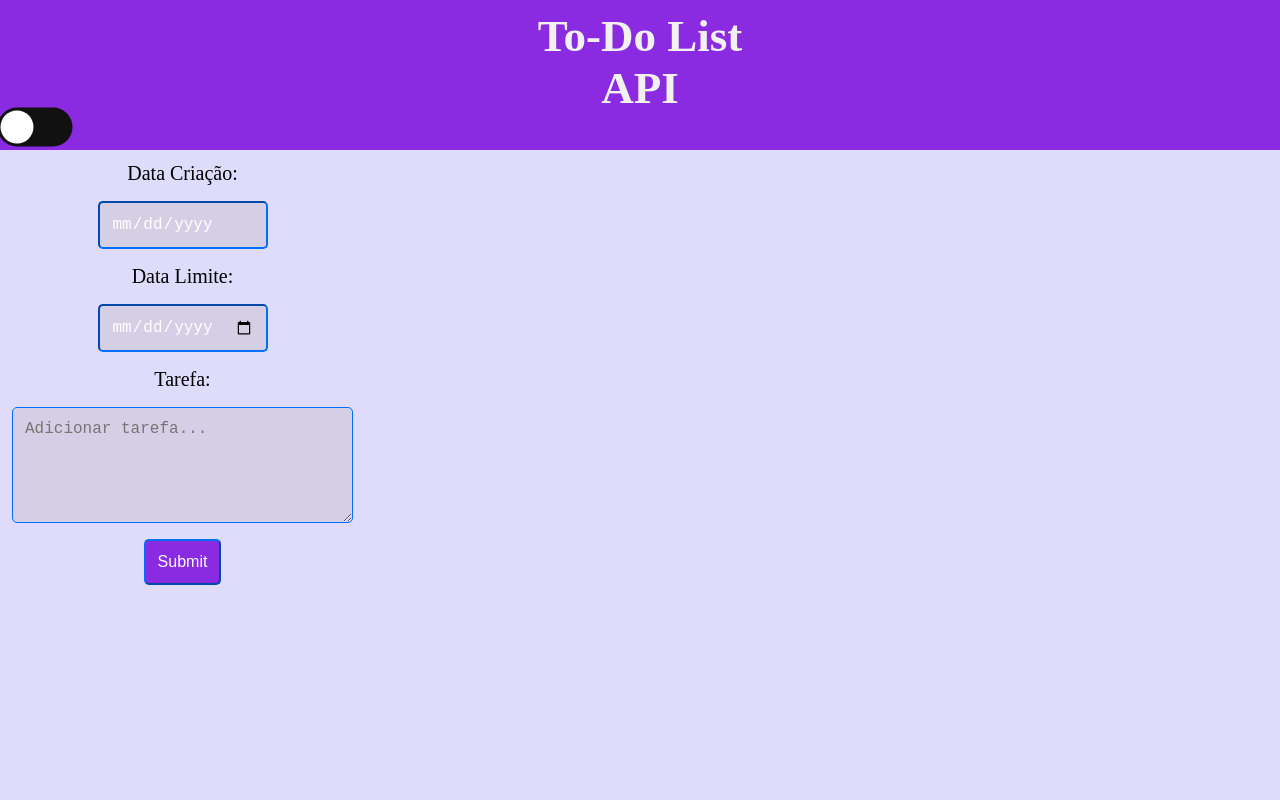
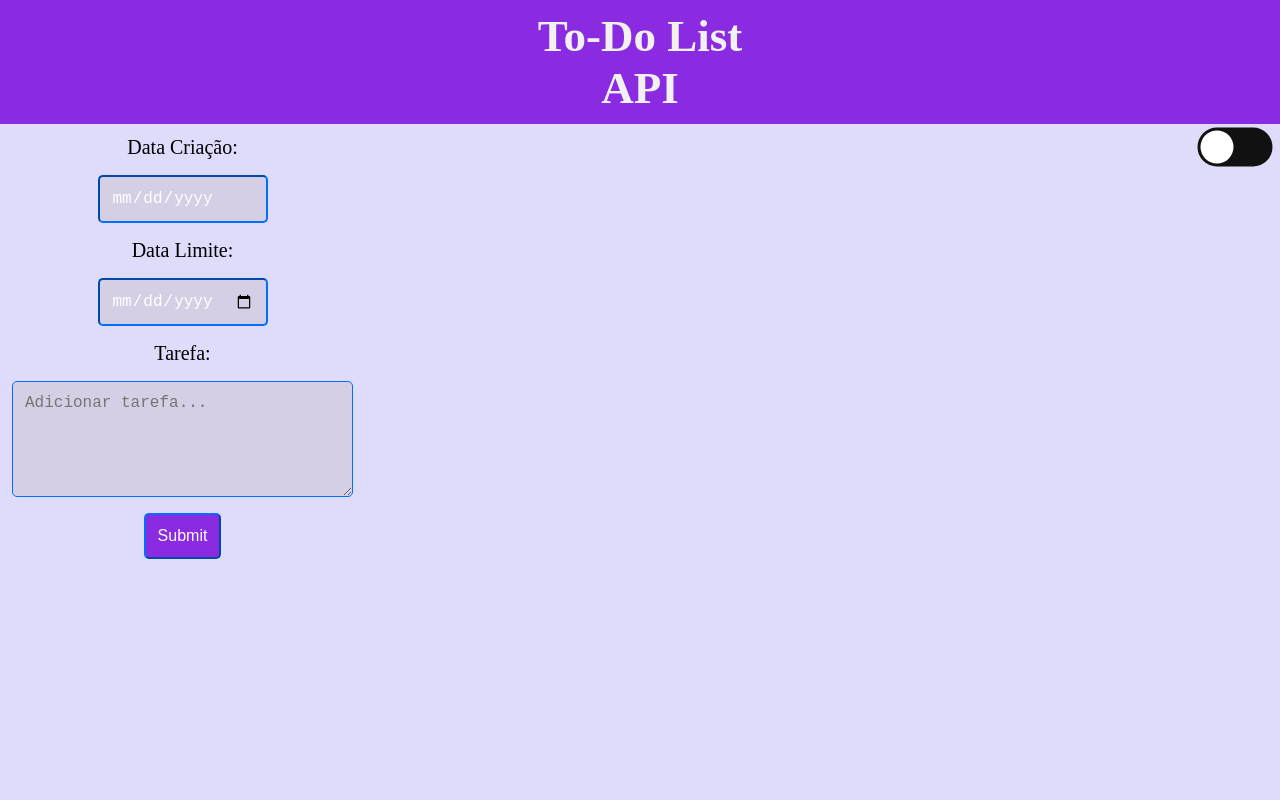
Before and after one commit to mauriciogregory/checkpoint2_frontendII, a plain HTML site: page index.html in a window 1280 px wide. Shown: the top 800 px of the page. Drawn offline with Linux system fonts and the light colour scheme.

Commit message:
atualização das páginas 2

```diff
--- a/css/style.css
+++ b/css/style.css
@@ -12,6 +12,12 @@ body {
 
 #home-link {
     text-decoration: none;
+}
+
+.botao{
+  float:right;
+  margin-right: 10px;
+  margin-top: 20px;
 }
 
 .formulario {
--- a/index.html
+++ b/index.html
@@ -17,7 +17,7 @@
             <nav class="nav2">
                 <a id="home-link" href="./pages/consumo_api.html"><h2>API</h2></a>
             </nav>
-            <div>
+            <div class="botao">
                     <input type="checkbox" class="checkbox" id="checkbox">
                     <label for="checkbox" class="label">
                     <i class="fas fa-moon"></i>
```
